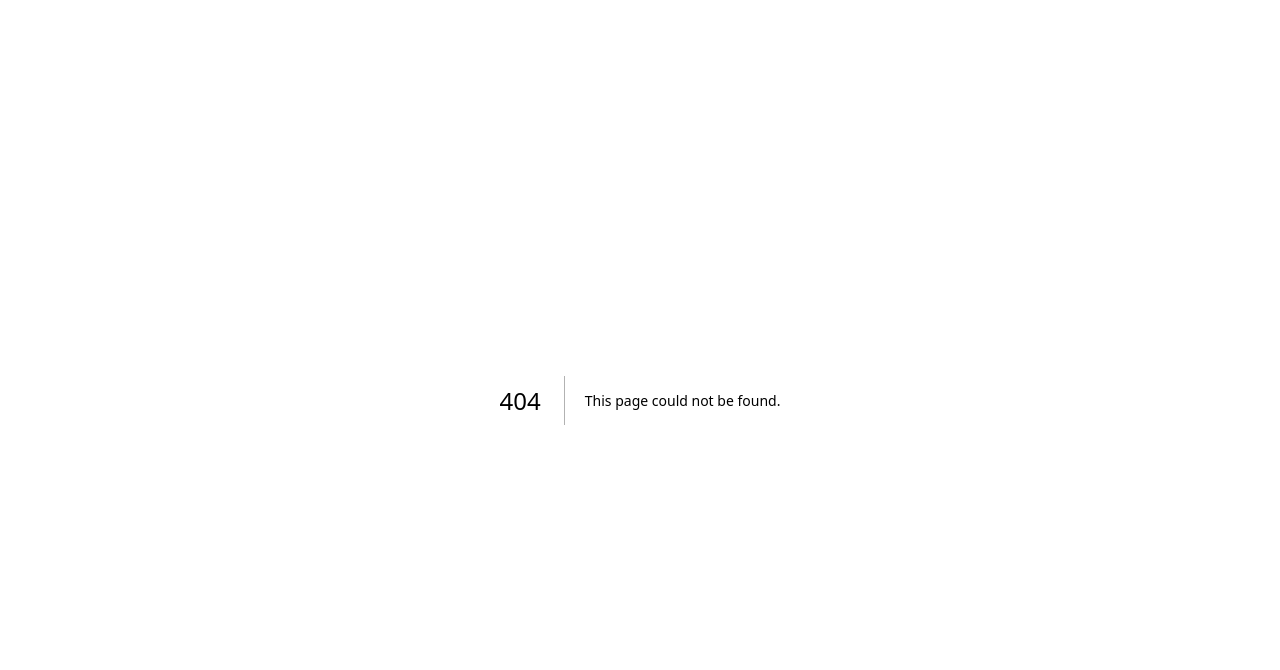
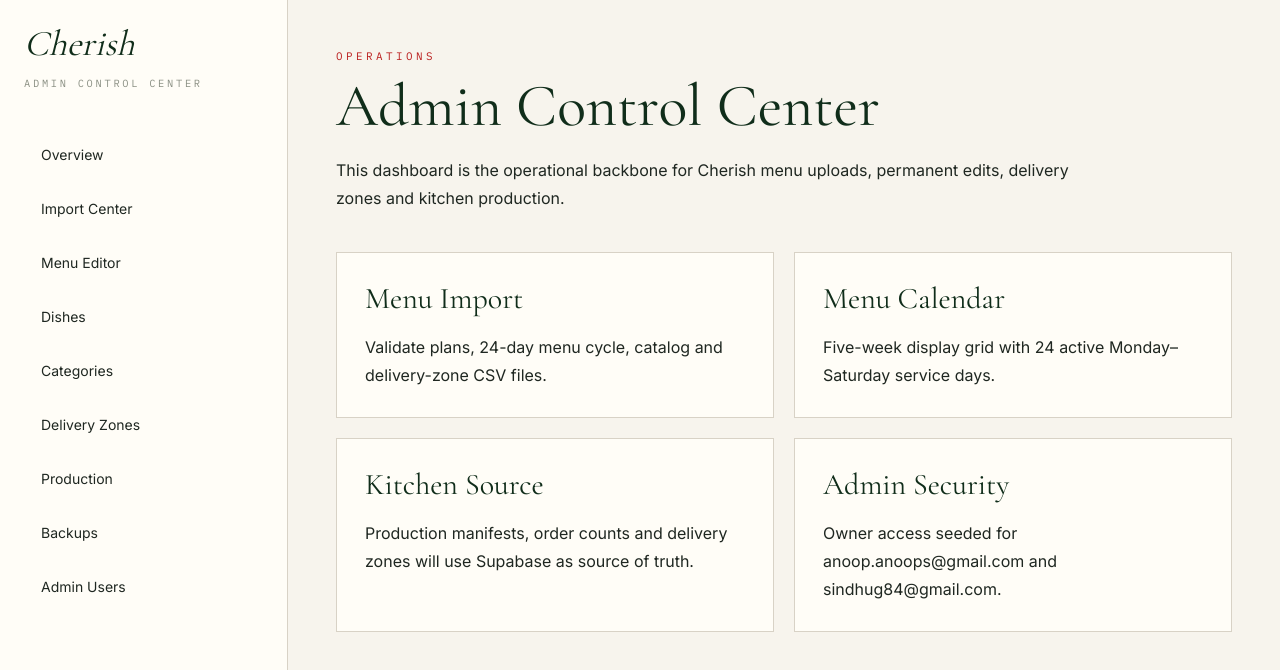
Before and after one commit to anoopspoona/cherisheverybite, a Next.js app: page /admin in a window 1280 px wide. Before the commit this address had no page. Shown: the top 670 px of the page. Built offline with nearby package versions, Linux system fonts and the light colour scheme.

Commit message:
feat: add admin overview page

```diff
--- /dev/null
+++ b/app/admin/page.tsx
@@ -0,0 +1,28 @@
+import { AdminShell } from '@/components/admin/admin-shell';
+
+const cards = [
+  ['Menu Import', 'Validate plans, 24-day menu cycle, catalog and delivery-zone CSV files.'],
+  ['Menu Calendar', 'Five-week display grid with 24 active Monday–Saturday service days.'],
+  ['Kitchen Source', 'Production manifests, order counts and delivery zones will use Supabase as source of truth.'],
+  ['Admin Security', 'Owner access seeded for anoop.anoops@gmail.com and sindhug84@gmail.com.']
+];
+
+export default function AdminPage() {
+  return (
+    <AdminShell>
+      <p className="editorial-label text-accentRed">Operations</p>
+      <h1 className="mt-3 font-serif text-6xl">Admin Control Center</h1>
+      <p className="mt-5 max-w-3xl leading-7 text-charcoal">
+        This dashboard is the operational backbone for Cherish menu uploads, permanent edits, delivery zones and kitchen production.
+      </p>
+      <div className="mt-10 grid gap-5 md:grid-cols-2">
+        {cards.map(([title, body]) => (
+          <article key={title} className="border border-line bg-ivory p-7">
+            <h2 className="font-serif text-3xl">{title}</h2>
+            <p className="mt-4 leading-7 text-charcoal">{body}</p>
+          </article>
+        ))}
+      </div>
+    </AdminShell>
+  );
+}
```
